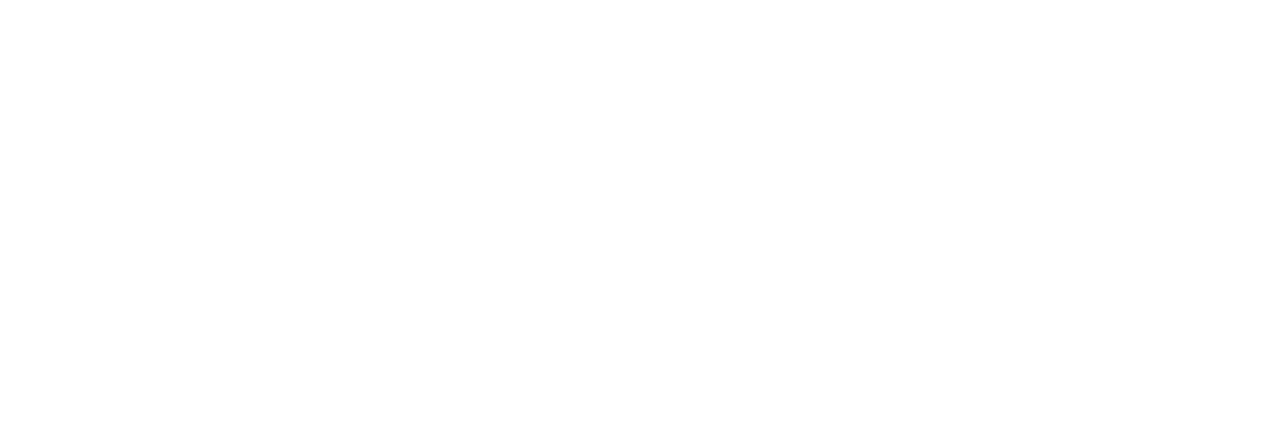
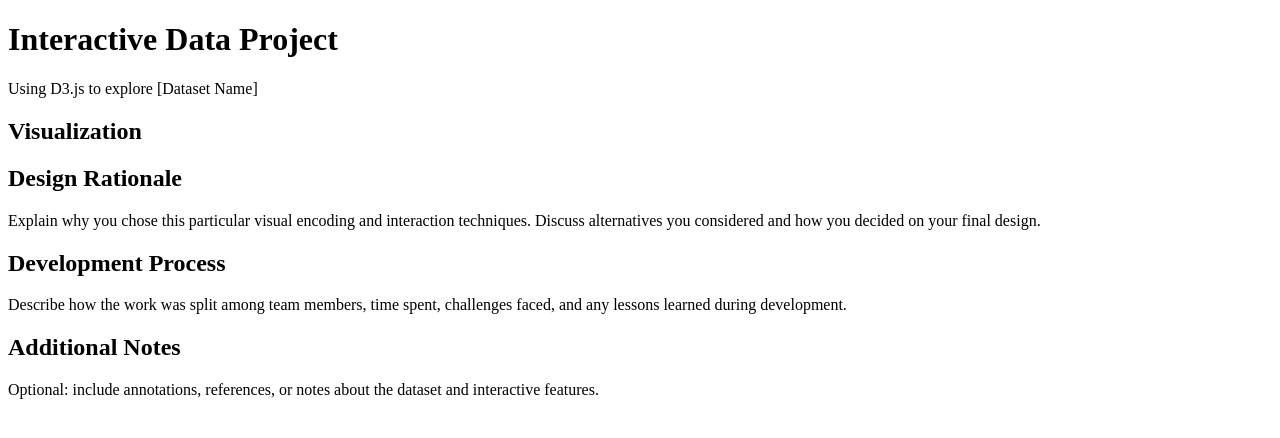
Before and after one commit to hannahskyg/dsc106_project3, a plain HTML site: page index.html in a window 1280 px wide. Drawn offline with Linux system fonts and the light colour scheme.

Commit message:
adding js and css

```diff
--- a/index.html
+++ b/index.html
@@ -3,9 +3,41 @@
 <head>
     <meta charset="UTF-8">
     <meta name="viewport" content="width=device-width, initial-scale=1.0">
-    <title>Document</title>
+    <title>Interactive Data Project</title>
 </head>
 <body>
+    <header>
+        <h1>Interactive Data Project</h1>
+        <p>Using D3.js to explore [Dataset Name]</p>
+    </header>
+
+    <section id="visualization">
+        <h2>Visualization</h2>
+        <div id="viz">
+            <!-- Your D3.js interactive graphic goes here -->
+        </div>
+    </section>
+
+    <section id="rationale">
+        <h2>Design Rationale</h2>
+        <div class="writeup">
+            <p>Explain why you chose this particular visual encoding and interaction techniques. Discuss alternatives you considered and how you decided on your final design.</p>
+        </div>
+    </section>
+
+    <section id="development">
+        <h2>Development Process</h2>
+        <div class="writeup">
+            <p>Describe how the work was split among team members, time spent, challenges faced, and any lessons learned during development.</p>
+        </div>
+    </section>
+
+    <section id="additional-notes">
+        <h2>Additional Notes</h2>
+        <div class="writeup">
+            <p>Optional: include annotations, references, or notes about the dataset and interactive features.</p>
+        </div>
+    </section>
 
 </body>
 </html>
```
Also changed, not shown: global.js (added), style.css (added).
